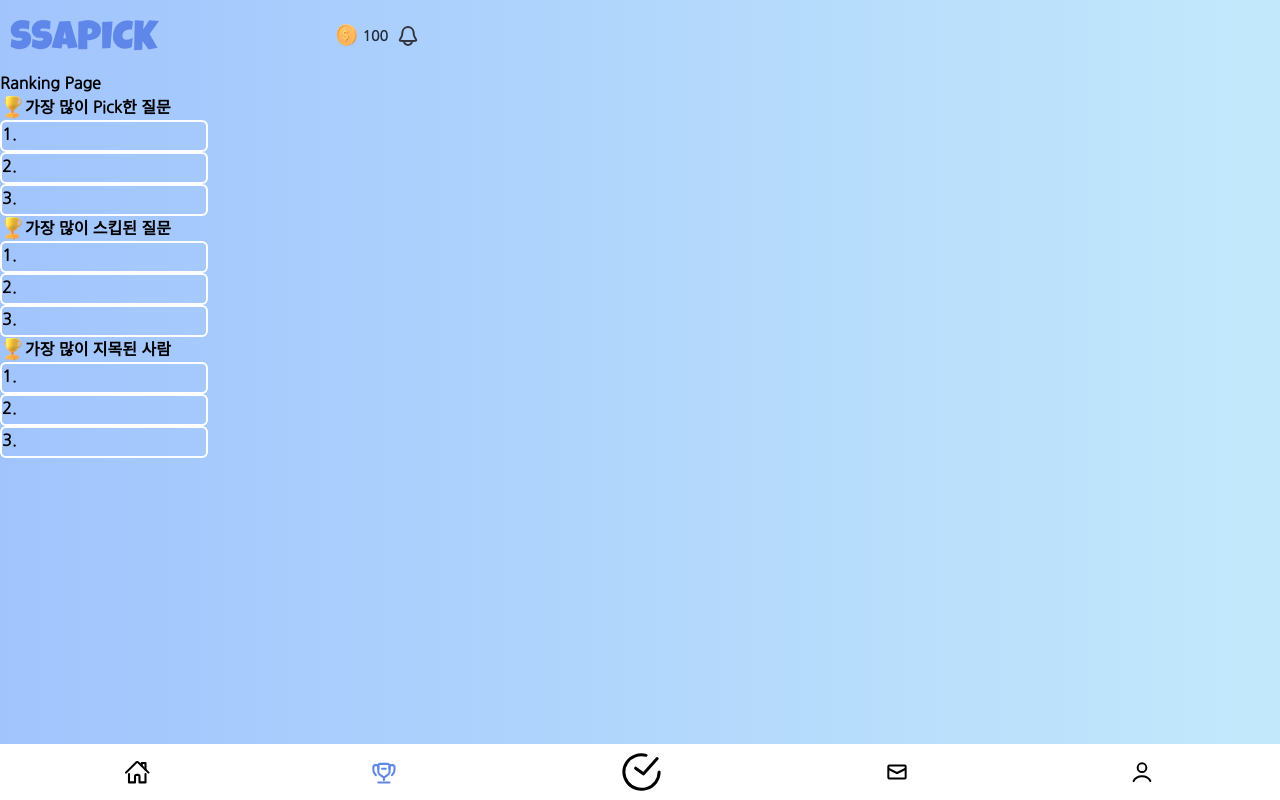
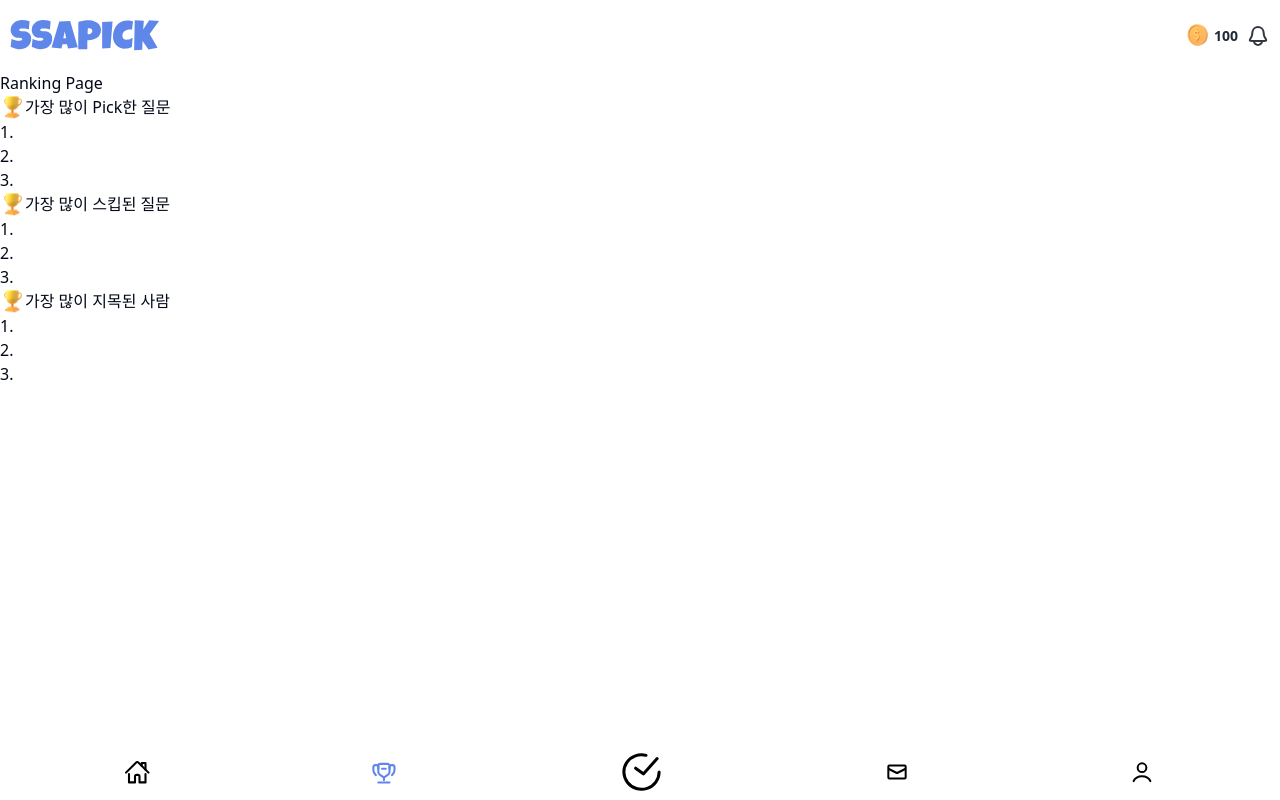
Before and after one commit to rlaehdud1002/SSAPICK, a React (Create React App) app: page /ranking in a window 1280 px wide. Shown: the top 800 px of the page. Built offline with nearby package versions, Linux system fonts and the light colour scheme.

Commit message:
shadcn 세팅

```diff
--- a/package.json
+++ b/package.json
@@ -3,6 +3,8 @@
   "version": "0.1.0",
   "private": true,
   "dependencies": {
+    "@radix-ui/react-icons": "^1.3.0",
+    "@radix-ui/react-slot": "^1.1.0",
     "@testing-library/jest-dom": "^5.17.0",
     "@testing-library/react": "^13.4.0",
     "@testing-library/user-event": "^13.5.0",
@@ -10,10 +12,14 @@
     "@types/node": "^17.0.45",
     "@types/react": "^18.3.3",
     "@types/react-dom": "^18.3.0",
+    "class-variance-authority": "^0.7.0",
+    "clsx": "^2.1.1",
     "react": "^18.3.1",
     "react-dom": "^18.3.1",
     "react-router-dom": "^6.24.1",
     "react-scripts": "5.0.1",
+    "tailwind-merge": "^2.4.0",
+    "tailwindcss-animate": "^1.0.7",
     "typescript": "^4.9.5",
     "web-vitals": "^2.1.4",
     "workbox-background-sync": "^6.6.0",
--- /dev/null
+++ b/src/components/ui/card.tsx
@@ -0,0 +1,76 @@
+import * as React from "react"
+
+import { cn } from "lib/utils"
+
+const Card = React.forwardRef<
+  HTMLDivElement,
+  React.HTMLAttributes<HTMLDivElement>
+>(({ className, ...props }, ref) => (
+  <div
+    ref={ref}
+    className={cn(
+      "rounded-xl border bg-card text-card-foreground shadow",
+      className
+    )}
+    {...props}
+  />
+))
+Card.displayName = "Card"
+
+const CardHeader = React.forwardRef<
+  HTMLDivElement,
+  React.HTMLAttributes<HTMLDivElement>
+>(({ className, ...props }, ref) => (
+  <div
+    ref={ref}
+    className={cn("flex flex-col space-y-1.5 p-6", className)}
+    {...props}
+  />
+))
+CardHeader.displayName = "CardHeader"
+
+const CardTitle = React.forwardRef<
+  HTMLParagraphElement,
+  React.HTMLAttributes<HTMLHeadingElement>
+>(({ className, ...props }, ref) => (
+  <h3
+    ref={ref}
+    className={cn("font-semibold leading-none tracking-tight", className)}
+    {...props}
+  />
+))
+CardTitle.displayName = "CardTitle"
+
+const CardDescription = React.forwardRef<
+  HTMLParagraphElement,
+  React.HTMLAttributes<HTMLParagraphElement>
+>(({ className, ...props }, ref) => (
+  <p
+    ref={ref}
+    className={cn("text-sm text-muted-foreground", className)}
+    {...props}
+  />
+))
+CardDescription.displayName = "CardDescription"
+
+const CardContent = React.forwardRef<
+  HTMLDivElement,
+  React.HTMLAttributes<HTMLDivElement>
+>(({ className, ...props }, ref) => (
+  <div ref={ref} className={cn("p-6 pt-0", className)} {...props} />
+))
+CardContent.displayName = "CardContent"
+
+const CardFooter = React.forwardRef<
+  HTMLDivElement,
+  React.HTMLAttributes<HTMLDivElement>
+>(({ className, ...props }, ref) => (
+  <div
+    ref={ref}
+    className={cn("flex items-center p-6 pt-0", className)}
+    {...props}
+  />
+))
+CardFooter.displayName = "CardFooter"
+
+export { Card, CardHeader, CardFooter, CardTitle, CardDescription, CardContent }
--- a/src/index.css
+++ b/src/index.css
@@ -1,22 +1,69 @@
-@import 'tailwindcss/base';
-@import 'tailwindcss/components';
-@import 'tailwindcss/utilities';
+@tailwind base;
+@tailwind components;
+@tailwind utilities;
 
-body {
-  background-image: linear-gradient(90deg, #a1c4fd 0%, #c2e9fb 100%);
-  max-width: 430px;
-  height: 100vh;
-  margin: 0;
-  padding: 0;
-  font-family: "Nanum Gothic", sans-serif;
-  font-weight: bold;
-  font-style: normal;
+@layer base {
+  :root {
+    --background: 0 0% 100%;
+    --foreground: 222.2 84% 4.9%;
+    --card: 0 0% 100%;
+    --card-foreground: 222.2 84% 4.9%;
+    --popover: 0 0% 100%;
+    --popover-foreground: 222.2 84% 4.9%;
+    --primary: 222.2 47.4% 11.2%;
+    --primary-foreground: 210 40% 98%;
+    --secondary: 210 40% 96.1%;
+    --secondary-foreground: 222.2 47.4% 11.2%;
+    --muted: 210 40% 96.1%;
+    --muted-foreground: 215.4 16.3% 46.9%;
+    --accent: 210 40% 96.1%;
+    --accent-foreground: 222.2 47.4% 11.2%;
+    --destructive: 0 84.2% 60.2%;
+    --destructive-foreground: 210 40% 98%;
+    --border: 214.3 31.8% 91.4%;
+    --input: 214.3 31.8% 91.4%;
+    --ring: 222.2 84% 4.9%;
+    --radius: 0.5rem;
+    --chart-1: 12 76% 61%;
+    --chart-2: 173 58% 39%;
+    --chart-3: 197 37% 24%;
+    --chart-4: 43 74% 66%;
+    --chart-5: 27 87% 67%;
+  }
 
-
-
+  .dark {
+    --background: 222.2 84% 4.9%;
+    --foreground: 210 40% 98%;
+    --card: 222.2 84% 4.9%;
+    --card-foreground: 210 40% 98%;
+    --popover: 222.2 84% 4.9%;
+    --popover-foreground: 210 40% 98%;
+    --primary: 210 40% 98%;
+    --primary-foreground: 222.2 47.4% 11.2%;
+    --secondary: 217.2 32.6% 17.5%;
+    --secondary-foreground: 210 40% 98%;
+    --muted: 217.2 32.6% 17.5%;
+    --muted-foreground: 215 20.2% 65.1%;
+    --accent: 217.2 32.6% 17.5%;
+    --accent-foreground: 210 40% 98%;
+    --destructive: 0 62.8% 30.6%;
+    --destructive-foreground: 210 40% 98%;
+    --border: 217.2 32.6% 17.5%;
+    --input: 217.2 32.6% 17.5%;
+    --ring: 212.7 26.8% 83.9%;
+    --chart-1: 220 70% 50%;
+    --chart-2: 160 60% 45%;
+    --chart-3: 30 80% 55%;
+    --chart-4: 280 65% 60%;
+    --chart-5: 340 75% 55%;
+  }
 }
 
-#root {
-  height: 100%;
-  width: 100%;
+@layer base {
+  * {
+    @apply border-border;
+  }
+  body {
+    @apply bg-background text-foreground;
+  }
 }
--- /dev/null
+++ b/src/lib/utils.ts
@@ -0,0 +1,6 @@
+import { type ClassValue, clsx } from "clsx"
+import { twMerge } from "tailwind-merge"
+
+export function cn(...inputs: ClassValue[]) {
+  return twMerge(clsx(inputs))
+}
--- a/src/pages/Login.tsx
+++ b/src/pages/Login.tsx
@@ -1,6 +1,6 @@
-import KakaoButton from "../buttons/KakaoButton"
+import KakaoButton from "buttons/KakaoButton"
 import LoginIcon from "../icons/LoginIcon"
-import GoogleButton from "../buttons/GoogleButton"
+import GoogleButton from "buttons/GoogleButton"
 
 const Login = () =>{
     return <div className="flex flex-col items-center align-middle">
--- a/src/pages/Profile.tsx
+++ b/src/pages/Profile.tsx
@@ -1,3 +1,4 @@
+
 const Profile = () => {
   return (
     <div>
--- a/src/pages/Ranking.tsx
+++ b/src/pages/Ranking.tsx
@@ -1,4 +1,4 @@
-import TrophyIcon from "../icons/TrophyIcon";
+import TrophyIcon from "icons/TrophyIcon";
 
 interface RankingProps {
   isRanked: boolean;
@@ -14,23 +14,23 @@
         <TrophyIcon width={25} height={25} />
         <h2>가장 많이 Pick한 질문</h2>
       </div>
-      <div className="w-52 h-8 border-2 border-white rounded-md " >1. {}</div>
-      <div className="w-52 h-8 border-2 border-white rounded-md " >2. {}</div>
-      <div className="w-52 h-8 border-2 border-white rounded-md" >3. {}</div>
+      <div  >1.</div>
+      <div  >2.</div>
+      <div  >3.</div>
       <div className="flex">
         <TrophyIcon width={25} height={25} />
         <h2>가장 많이 스킵된 질문</h2>
       </div>
-      <div className="w-52 h-8 border-2 border-white rounded-md " >1. {}</div>
-      <div className="w-52 h-8 border-2 border-white rounded-md " >2. {}</div>
-      <div className="w-52 h-8 border-2 border-white rounded-md " >3. {}</div>
+      <div  >1.</div>
+      <div  >2.</div>
+      <div  >3.</div>
       <div className="flex">
         <TrophyIcon width={25} height={25} />
         <h2>가장 많이 지목된 사람</h2>
       </div>
-      <div className="w-52 h-8 border-2 border-white rounded-md " >1. {}</div>
-      <div className="w-52 h-8 border-2 border-white rounded-md " >2. {}</div>
-      <div className="w-52 h-8 border-2 border-white rounded-md " >3. {}</div>
+      <div  >1.</div>
+      <div  >2.</div>
+      <div  >3.</div>
       </div>
       :
       <div> 랭킹을 위한 정보가 부족합니다.</div>
--- a/tailwind.config.js
+++ b/tailwind.config.js
@@ -1,12 +1,77 @@
 /** @type {import('tailwindcss').Config} */
 module.exports = {
-  content: ["./src/**/*.{html,js,jsx,ts,tsx}"],
+  darkMode: ["class"],
+  content: [
+    './pages/**/*.{ts,tsx}',
+    './components/**/*.{ts,tsx}',
+    './app/**/*.{ts,tsx}',
+    './src/**/*.{ts,tsx}',
+  ],
+  prefix: "",
   theme: {
+    container: {
+      center: true,
+      padding: "2rem",
+      screens: {
+        "2xl": "1400px",
+      },
+    },
     extend: {
-      backgroundImage: {
-      'main-gradient': 'linear-gradient(120deg, #a1c4fd 0%, #c2e9fb 100%)',
-    }
+      colors: {
+        border: "hsl(var(--border))",
+        input: "hsl(var(--input))",
+        ring: "hsl(var(--ring))",
+        background: "hsl(var(--background))",
+        foreground: "hsl(var(--foreground))",
+        primary: {
+          DEFAULT: "hsl(var(--primary))",
+          foreground: "hsl(var(--primary-foreground))",
+        },
+        secondary: {
+          DEFAULT: "hsl(var(--secondary))",
+          foreground: "hsl(var(--secondary-foreground))",
+        },
+        destructive: {
+          DEFAULT: "hsl(var(--destructive))",
+          foreground: "hsl(var(--destructive-foreground))",
+        },
+        muted: {
+          DEFAULT: "hsl(var(--muted))",
+          foreground: "hsl(var(--muted-foreground))",
+        },
+        accent: {
+          DEFAULT: "hsl(var(--accent))",
+          foreground: "hsl(var(--accent-foreground))",
+        },
+        popover: {
+          DEFAULT: "hsl(var(--popover))",
+          foreground: "hsl(var(--popover-foreground))",
+        },
+        card: {
+          DEFAULT: "hsl(var(--card))",
+          foreground: "hsl(var(--card-foreground))",
+        },
+      },
+      borderRadius: {
+        lg: "var(--radius)",
+        md: "calc(var(--radius) - 2px)",
+        sm: "calc(var(--radius) - 4px)",
+      },
+      keyframes: {
+        "accordion-down": {
+          from: { height: "0" },
+          to: { height: "var(--radix-accordion-content-height)" },
+        },
+        "accordion-up": {
+          from: { height: "var(--radix-accordion-content-height)" },
+          to: { height: "0" },
+        },
+      },
+      animation: {
+        "accordion-down": "accordion-down 0.2s ease-out",
+        "accordion-up": "accordion-up 0.2s ease-out",
+      },
+    },
   },
-  },
-  plugins: [],
+  plugins: [require("tailwindcss-animate")],
 }
```
Also changed, not shown: tsconfig.json (+7 -6 lines), components.json (added), 1 other file (tests, documents, lock files or other folders).
